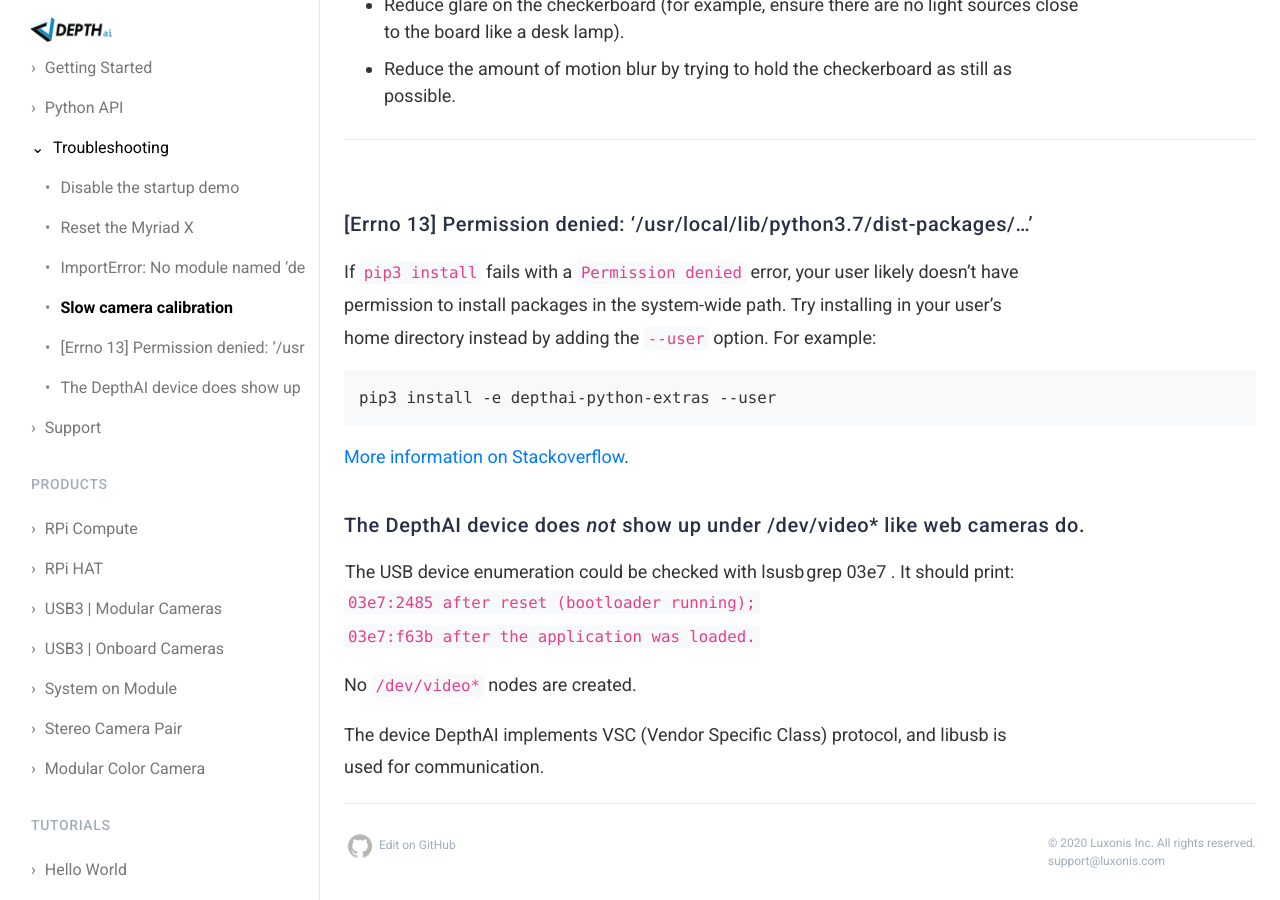
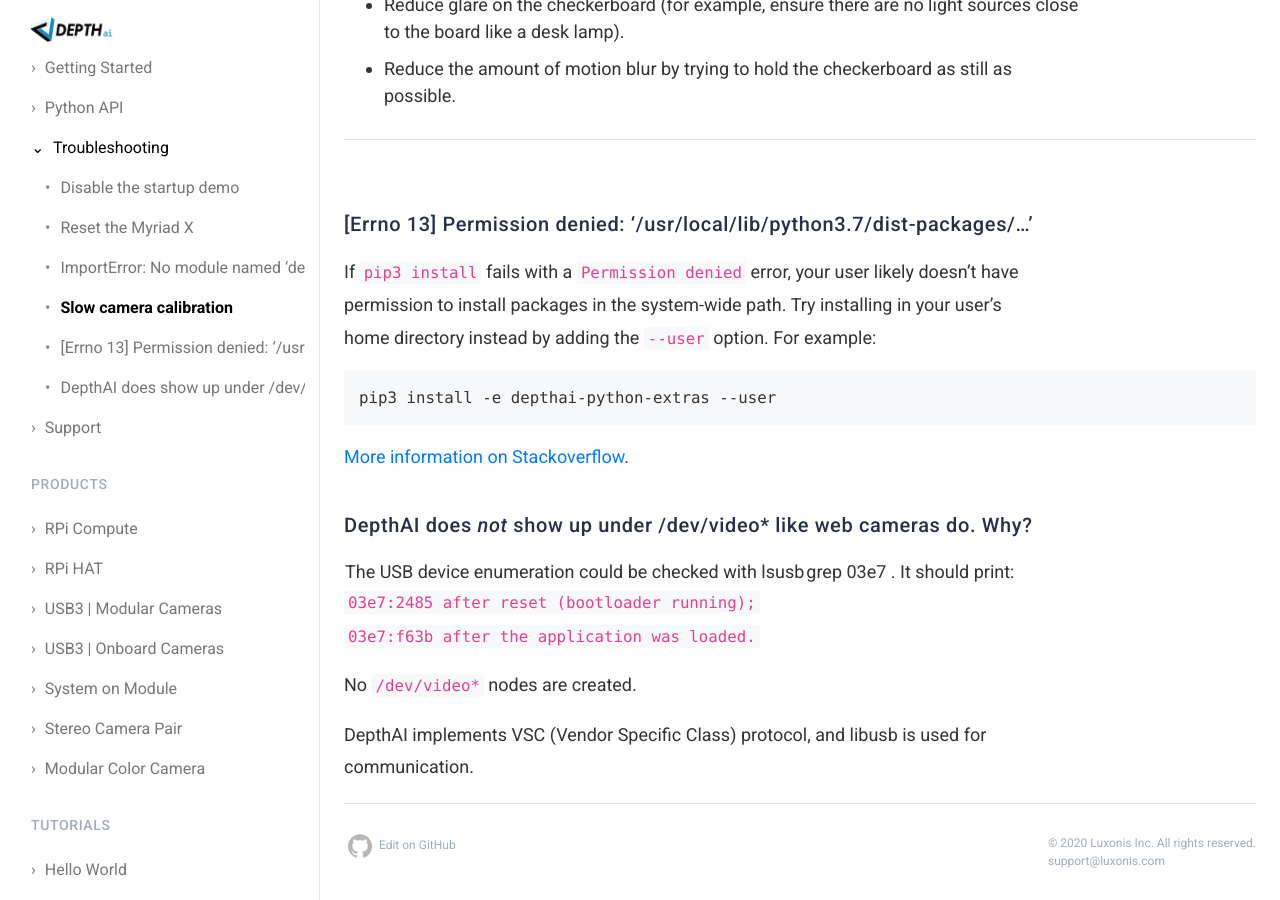
Before and after one commit to luxonis/depthai-docs-website, a Jekyll site: the page built from troubleshooting.md, in a window 1280 px wide and 900 px high, scrolled down 1536 px. Built offline with Jekyll 4.4.1, drawn with Linux system fonts in a browser that asks for light colours; nearby versions of some CDN libraries.

Commit message:
Update troubleshooting.md

```diff
--- a/troubleshooting.md
+++ b/troubleshooting.md
@@ -73,7 +73,7 @@ pip3 install -e depthai-python-extras --user
 [More information on Stackoverflow](https://stackoverflow.com/questions/31512422/pip-install-failing-with-oserror-errno-13-permission-denied-on-directory).
 
 
-### The DepthAI device does *not* show up under /dev/video* like web cameras do.
+### DepthAI does *not* show up under /dev/video* like web cameras do.  Why?
 
 The USB device enumeration could be checked with lsusb | grep 03e7  . It should print:
 
@@ -82,4 +82,4 @@ The USB device enumeration could be checked with lsusb | grep 03e7  . It should
 
 No `/dev/video*` nodes are created.
 
-The device DepthAI implements VSC (Vendor Specific Class) protocol, and libusb is used for communication.
+DepthAI implements VSC (Vendor Specific Class) protocol, and libusb is used for communication.
```
